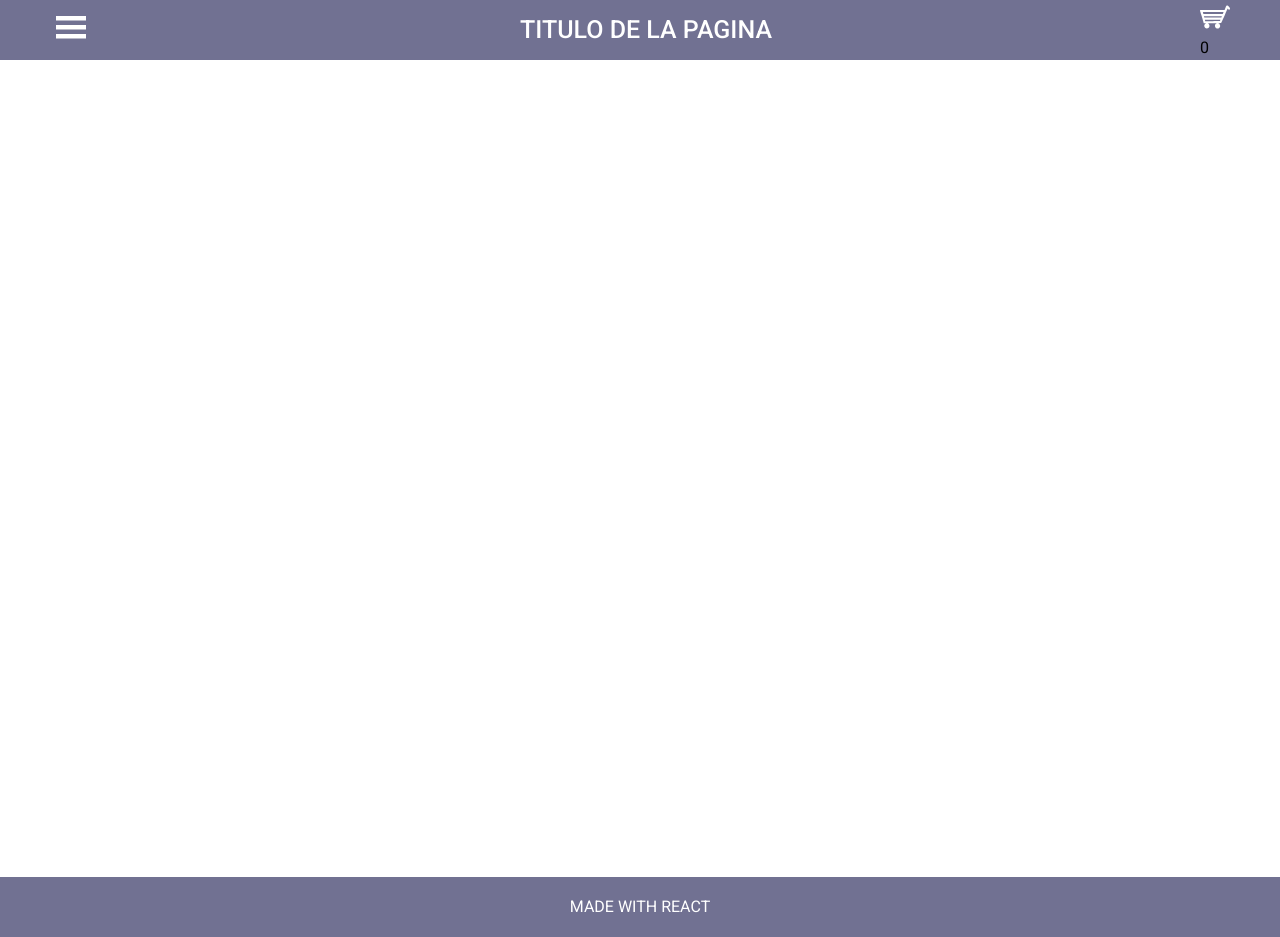
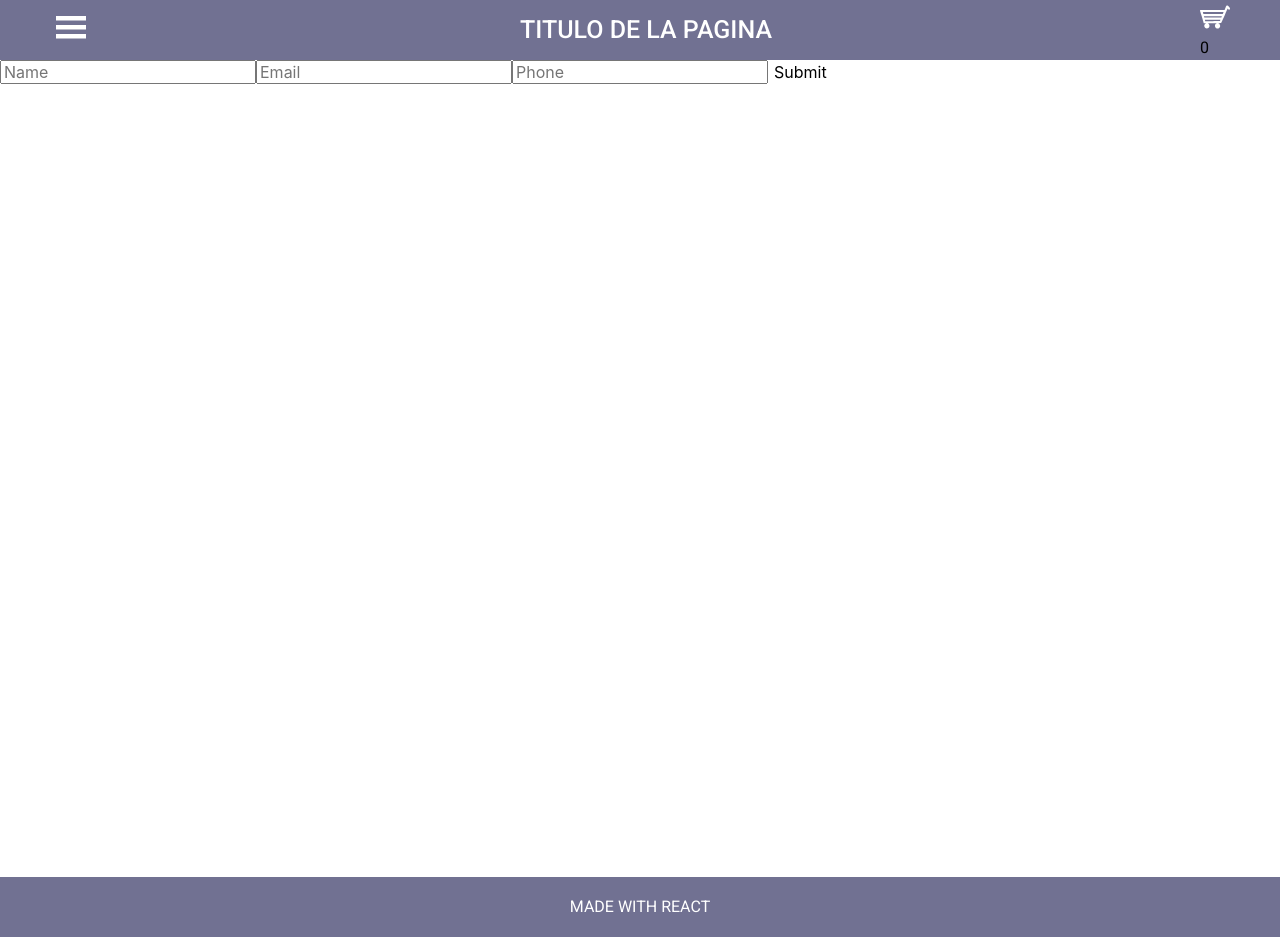
Before and after one commit to RamiroPrieto/tienda, a React (Create React App) app: page /checkout in a window 1280 px wide. Built offline with nearby package versions, Linux system fonts and the light colour scheme.

Commit message:
checkout

```diff
--- a/src/App.tsx
+++ b/src/App.tsx
@@ -12,6 +12,7 @@ import ItemDetailContainer from './components/ItemDetailContainer';
 import { CarContext } from './components/Context';
 import { item } from './components/Interfaces';
 import Cart from './components/Cart';
+import { Checkout } from './components/Checkout';
 
 
 function App() {
@@ -37,6 +38,7 @@ function App() {
               <Route path='/detail/:idItem' element={ <ItemDetailContainer/> }/>
               <Route path='/category/:category' element={ <ItemListContainer/> }/>
               <Route path='/cart' element={ <Cart/> }/>
+              <Route path='/checkout' element={ <Checkout/> }/>
             </Routes>
           </div>
           <Footer/>
--- a/src/components/Cart.tsx
+++ b/src/components/Cart.tsx
@@ -15,7 +15,7 @@ function Cart() {
 
   // console.log(cart)
   useEffect(()=>{
-    if(cart.length != 0){
+    if(cart.length !==  0){
       setExist(true);
     }else{
       setExist(false)
@@ -42,9 +42,9 @@ function Cart() {
             <div className='cart__titulo'>
               Total de la compra: {total} $
             </div>
-            <button className='cart__boton' type='submit'>
+            <Link to="/checkout" className='cart__boton' type='submit'>
               Terminar compra
-            </button>
+            </Link>
           </div>
           :
           <div className='cart__titulo'>
--- /dev/null
+++ b/src/components/Checkout.tsx
@@ -0,0 +1,82 @@
+import React, { useEffect, useState, useContext } from 'react';
+import { Navigate } from 'react-router-dom';
+
+import { CarContext } from "./Context";
+
+
+export const Checkout = () =>{
+
+    const {cart} = useContext(CarContext);
+
+
+    const [total, setTotal] = useState<number>();
+
+    const [ values, setValues ] = useState({
+        nombre: '',
+        email: '',
+        tel: ''
+    })
+
+    const handleInputChange = (e) =>{
+
+        setValues({
+            ...values,
+            [e.target.name]: e.target.value
+        })
+
+    }
+
+    const handleSubmit = (e) => {
+        e.preventDefault()
+
+        if (values.nombre.length < 1) {
+            alert("El nombre es demasiado corto")
+        }
+        if (values.email.length < 5) {
+            alert("El email es demasiado corto")
+        }
+        if (values.tel.length < 5) {
+            alert("El telefono es demasiado corto")
+        }
+
+
+        const orden = {
+            comprador: {
+                name: "Ramiro",
+                email: "rami.mpd@gmail.com",
+                tel: 123131
+            },
+            items: cart,
+            total: total
+        }
+        console.log(orden)
+    }
+
+    // MINUTO 35
+
+    useEffect(()=>{
+        var tot :number = cart.reduce((acc, prod) => acc + prod.cant * prod.price, 0);
+
+        setTotal(tot)
+    })
+
+
+    if(cart.length === 0){
+        <Navigate to="/"/>
+    }
+
+    return(
+        <div className="checkout">
+            <form onSubmit={handleSubmit}>
+                <input type="text" placeholder='Name' value={values.nombre} onChange={handleInputChange} name='nombre'/>
+                <input type="email" placeholder='Email' value={values.email} onChange={handleInputChange} name='email'/>
+                <input type="tel" placeholder='Phone' value={values.tel} onChange={handleInputChange} name='tel'/>
+                <button type='submit' className=''>
+                    Submit
+                </button>
+
+            </form>
+        </div>
+    )
+
+}
```
